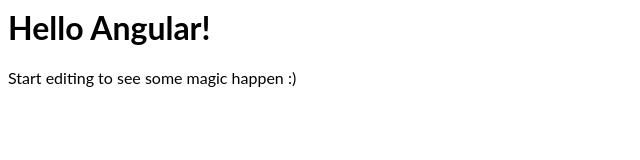
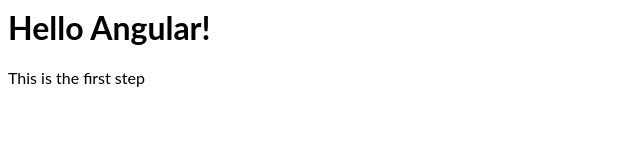
Before and after one commit to davenlin19/project-based, an Angular app: page / in a window 1280 px wide. Shown: the top 160 px of the page, without its empty margins (0-640 px from the left). Built offline with nearby package versions, Linux system fonts and the light colour scheme.

Commit message:
1 file modified

```diff
--- a/src/app/app.component.html
+++ b/src/app/app.component.html
@@ -1,4 +1,4 @@
 <hello name="{{ name }}"></hello>
 <p>
-  Start editing to see some magic happen :)
+  This is the first step
 </p>
```
